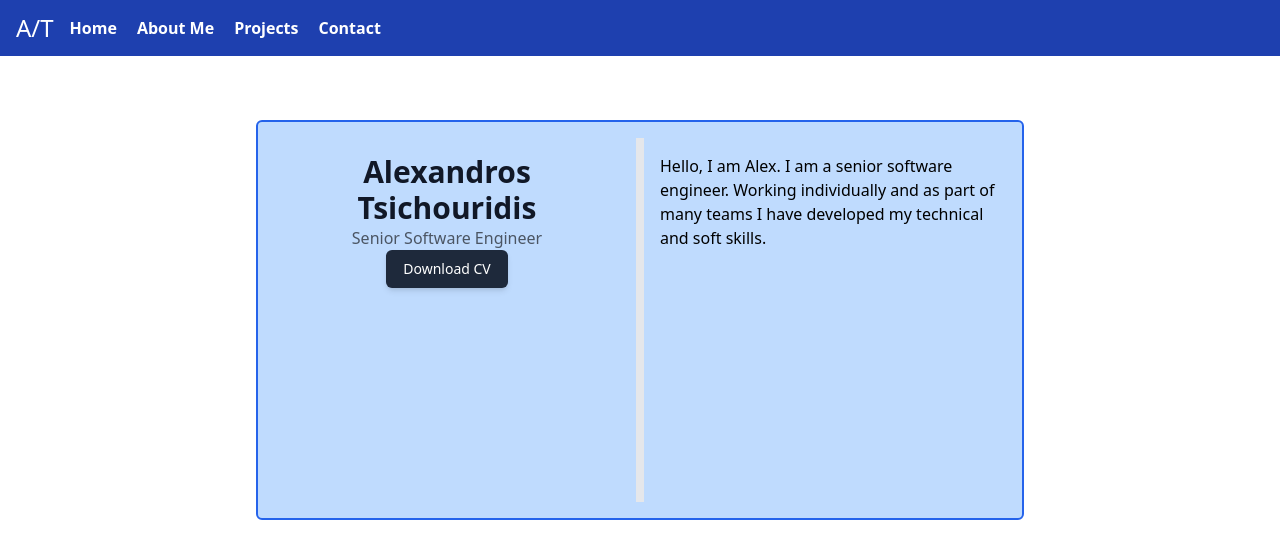
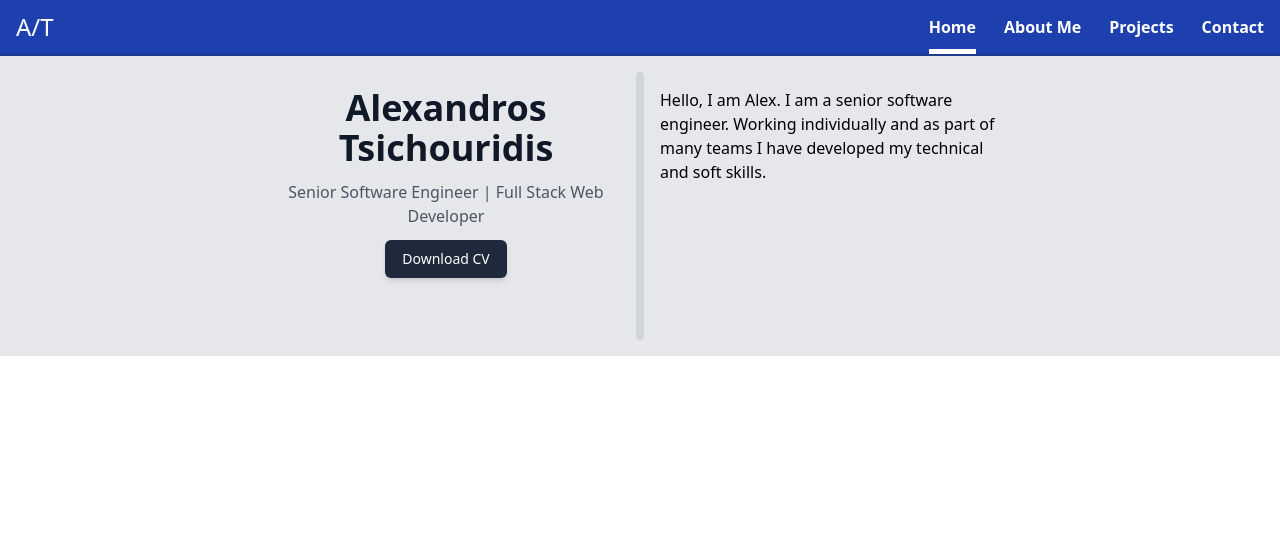
Before and after one commit to Alex18gr/Alex18gr.github.io, an Angular app: page / in a window 1280 px wide. Shown: the top 558 px of the page. Built offline with nearby package versions, Linux system fonts and the light colour scheme.

Commit message:
Improved navbar and home page

```diff
--- a/src/app/core/navbar/navbar-item/navbar-item.component.html
+++ b/src/app/core/navbar/navbar-item/navbar-item.component.html
@@ -1,6 +1,8 @@
 <a
   class="h-full flex flex-col justify-center text-white font-semibold"
   [routerLink]="navItem()?.path"
+  routerLinkActive="activated"
+  [routerLinkActiveOptions]="{ exact: true }"
 >
   @if (navItem()?.icon; as icon) {
     <fa-icon [icon]="icon"></fa-icon>
--- a/src/app/core/navbar/navbar-item/navbar-item.component.scss
+++ b/src/app/core/navbar/navbar-item/navbar-item.component.scss
@@ -18,7 +18,7 @@ a::before {
 a:active::before {
   background-color: white;
 }
-a:hover::before, a:focus::before {
+a:hover::before, a:focus::before, a.activated::before {
   transform-origin: left top;
   transform: scale(1, 1);
 }
--- a/src/app/core/navbar/navbar-item/navbar-item.component.ts
+++ b/src/app/core/navbar/navbar-item/navbar-item.component.ts
@@ -1,6 +1,6 @@
 import {Component, input} from '@angular/core';
 import {NavItem} from '../models/nav-item-model';
-import {RouterLink} from '@angular/router';
+import {RouterLink, RouterLinkActive} from '@angular/router';
 import {FaIconComponent} from '@fortawesome/angular-fontawesome';
 
 @Component({
@@ -8,7 +8,8 @@ import {FaIconComponent} from '@fortawesome/angular-fontawesome';
   standalone: true,
   imports: [
     RouterLink,
-    FaIconComponent
+    FaIconComponent,
+    RouterLinkActive
   ],
   templateUrl: './navbar-item.component.html',
   styleUrl: './navbar-item.component.scss'
--- a/src/app/core/navbar/navbar.component.html
+++ b/src/app/core/navbar/navbar.component.html
@@ -1,10 +1,10 @@
-<nav class="flex items-center h-14 bg-blue-800">
-  <div class="text-white h-full pl-4 cursor-pointer flex items-center">
+<nav class="flex items-center h-14 bg-blue-800 border-b-2 border-b-blue-900">
+  <div class="text-white h-full pl-4 cursor-pointer flex items-center" routerLink="/">
     <h2 class="text-2xl">
       A/T
     </h2>
   </div>
-  <div class="flex flex-grow gap-5 px-4 h-full">
+  <div class="ml-auto flex  gap-7 px-4 h-full">
     @for (item of navItems(); track item.label) {
       <app-navbar-item class="" [navItem]="item" />
     }
--- a/src/app/core/navbar/navbar.component.scss
+++ b/src/app/core/navbar/navbar.component.scss
@@ -0,0 +1,4 @@
+nav {
+  position: sticky;
+  top: 0;
+}
--- a/src/app/core/navbar/navbar.component.ts
+++ b/src/app/core/navbar/navbar.component.ts
@@ -2,12 +2,14 @@ import {ChangeDetectionStrategy, Component, signal} from '@angular/core';
 import {navbarItems} from './navbar-items';
 import {NavItem} from './models/nav-item-model';
 import {NavbarItemComponent} from './navbar-item/navbar-item.component';
+import {RouterLink} from '@angular/router';
 
 @Component({
   selector: 'app-navbar',
   standalone: true,
   imports: [
-    NavbarItemComponent
+    NavbarItemComponent,
+    RouterLink
   ],
   templateUrl: './navbar.component.html',
   styleUrl: './navbar.component.scss',
--- a/src/app/home/home.component.html
+++ b/src/app/home/home.component.html
@@ -1,12 +1,13 @@
-<article class="home-info bg-blue-200 mx-auto mt-16 p-4 rounded-md border-blue-600 border-2">
+<div class="bg-gray-200">
+  <article class="home-info mx-auto p-4 rounded-md">
     <section class="flex flex-col gap-2 text-center">
       <div class="py-4">
-      <h1 class="font-semibold text-3xl text-gray-900">Alexandros Tsichouridis</h1>
-      <h3 class="text-gray-600">Senior Software Engineer</h3>
+        <h1 class="font-semibold text-4xl text-gray-900">Alexandros Tsichouridis</h1>
+        <h3 class="text-gray-600 my-3">Senior Software Engineer | Full Stack Web Developer</h3>
         <app-button label="Download CV" />
       </div>
     </section>
-  <div class="hidden sm:block border-4 w-2"></div>
+    <div class="hidden md:block border-4 rounded border-gray-300 w-2"></div>
     <section class="">
       <p class="py-4">
         Hello, I am Alex. I am a senior software engineer. Working individually and as part of many teams I have developed
@@ -14,3 +15,5 @@
       </p>
     </section>
   </article>
+
+</div>
--- a/src/app/home/home.component.scss
+++ b/src/app/home/home.component.scss
@@ -1,23 +1,22 @@
 .home-info {
   width: 90%;
-  min-height: 400px;
+  min-height: 300px;
   max-width: 1200px;
   display: grid;
   grid-template-columns: 1fr;
-  grid-template-rows: auto;
+  grid-template-rows: auto auto;
   gap: 1rem;
 }
 
 @media (min-width: 640px) {
-  .home-info {
-    width: 90%;
-    grid-template-columns: 1fr auto 1fr ;
-  }
+
 }
 
 @media (min-width: 768px) {
   .home-info {
-    width: 80%;
+    width: 90%;
+    grid-template-columns: 1fr auto 1fr;
+    grid-template-rows: auto;
   }
 }
 
```
Lines whose indentation alone changed are shown as unchanged.
